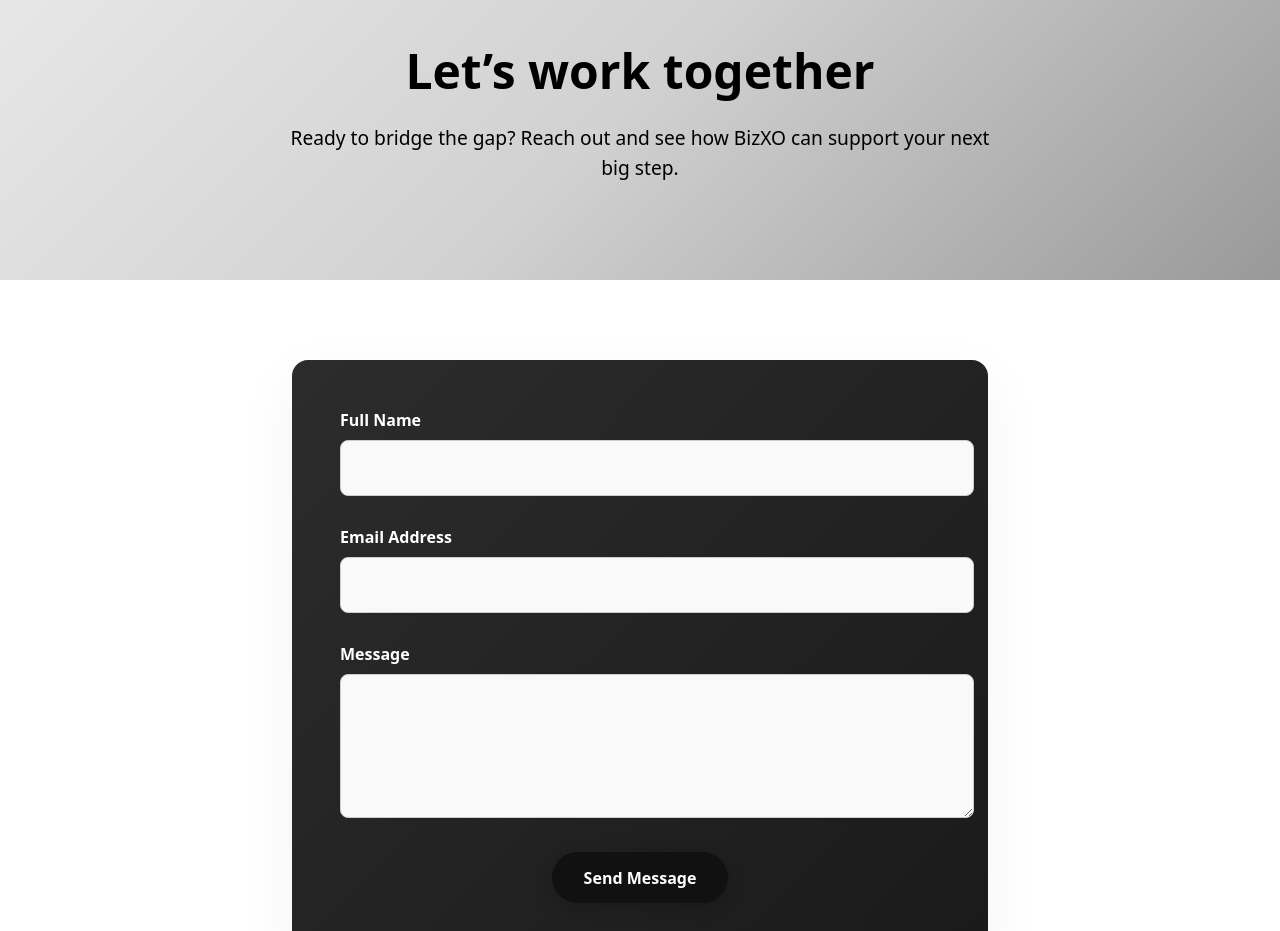
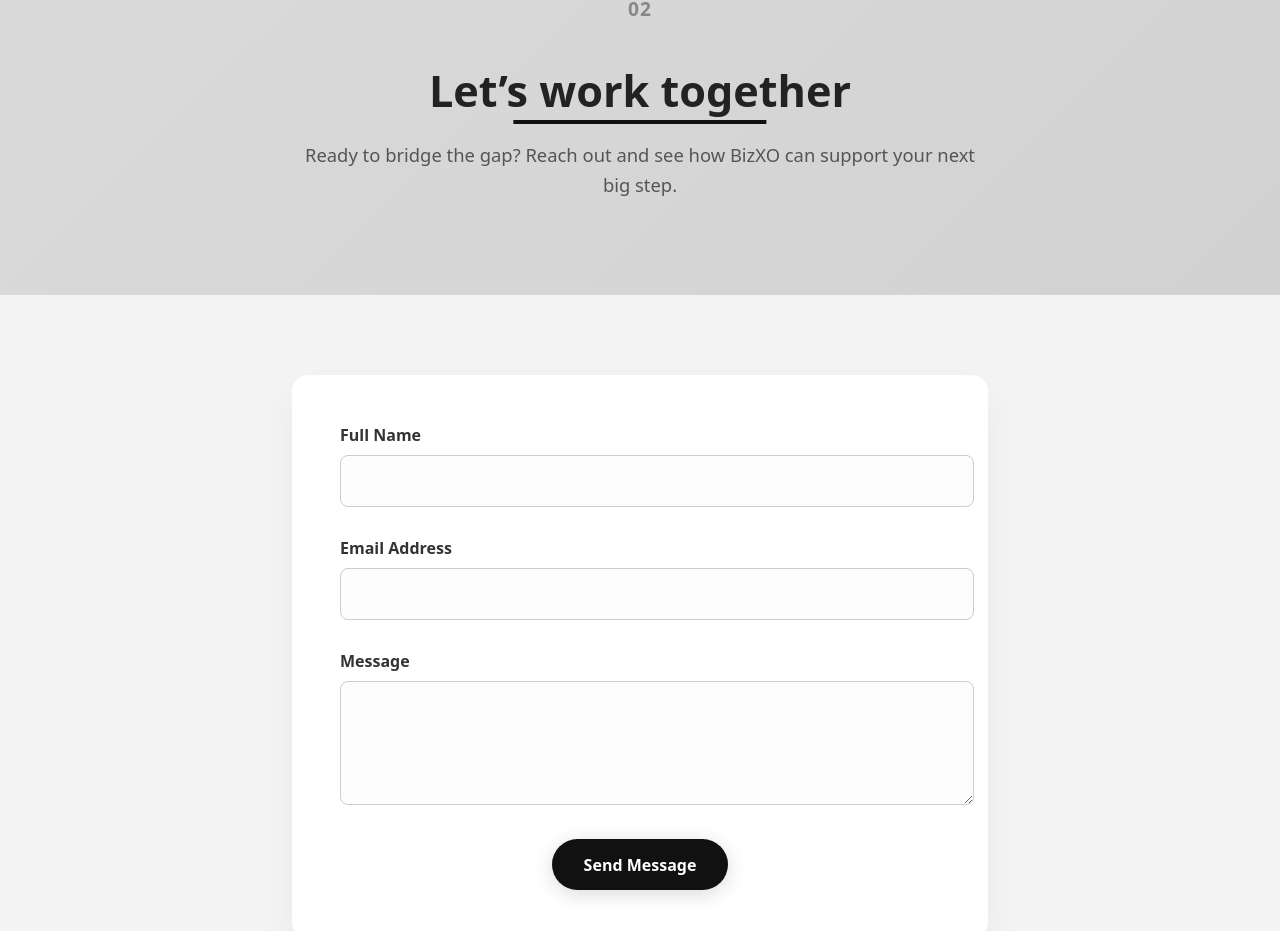
Before and after one commit to EstherLynn-Nk/landing-bizxo-clean, a Vue app: page / in a window 1280 px wide. Shown: the part 1876-2807 px from the top of the page. Built offline with nearby package versions, Linux system fonts and the light colour scheme.

Commit message:
Style contact

```diff
--- a/src/components/ContactSection.vue
+++ b/src/components/ContactSection.vue
@@ -1,4 +1,4 @@
-<template>
+<!-- <template>
   <section class="contact-intro">
     <h2 class="contact-title">Let’s work together</h2>
     <p class="contact-subtitle">
@@ -99,7 +99,7 @@ export default {
 /* FORMULAIRE */
 .contact-form-section {
   padding: 5rem 2rem;
-  background-color: linear-gradient(135deg,#d8d8d8,#ccc,#0a0a0a);
+  background-color: linear-gradient(135deg,#d8d8d8,#3d3a3a,#0a0a0a);
   display: flex;
   justify-content: center;
 }
@@ -107,7 +107,7 @@ export default {
 .contact-form {
   width: 100%;
   max-width: 600px;
-  background: linear-gradient(135deg, #2c2c2c, #1a1a1a);
+  background: linear-gradient(90deg,#555252);
   padding: 3rem;
   border-radius: 16px;
   box-shadow: 0 20px 60px rgba(0, 0, 0, 0.05);
@@ -164,4 +164,197 @@ textarea:focus {
   transform: scale(1.05);
   background-color: #000;
 }
+</style> -->
+<template>
+  <section class="contact-intro">
+    <div class="section-number">02</div>
+    <h2 class="contact-title">
+      <span class="underline">Let’s work together</span>
+    </h2>
+    <p class="contact-subtitle">
+      Ready to bridge the gap? Reach out and see how BizXO can support your next big step.
+    </p>
+  </section>
+
+  <section class="contact-form-section">
+    <form class="contact-form" @submit.prevent="submitForm">
+      <div class="form-group">
+        <label for="name">Full Name</label>
+        <input id="name" v-model="form.name" type="text" required />
+      </div>
+      <div class="form-group">
+        <label for="email">Email Address</label>
+        <input id="email" v-model="form.email" type="email" required />
+      </div>
+      <div class="form-group">
+        <label for="message">Message</label>
+        <textarea id="message" v-model="form.message" rows="5" required></textarea>
+      </div>
+      <button type="submit" class="submit-button">Send Message</button>
+    </form>
+  </section>
+</template>
+
+<script>
+export default {
+  name: "Contact",
+  data() {
+    return {
+      form: {
+        name: "",
+        email: "",
+        message: ""
+      }
+    };
+  },
+  methods: {
+    submitForm() {
+      console.log("Form submitted:", this.form);
+      alert("Message sent! We'll be in touch soon.");
+      this.form.name = "";
+      this.form.email = "";
+      this.form.message = "";
+    }
+  }
+};
+</script>
+
+<style scoped>
+/* TITRE & NUMÉRO */
+.section-number {
+  font-size: 1.2rem;
+  font-weight: 600;
+  color: #888;
+  margin-bottom: 0.5rem;
+  text-transform: uppercase;
+  letter-spacing: 1px;
+}
+
+.contact-intro {
+  background: linear-gradient(135deg, #f2f2f2, #dddddd, #cfcfcf);
+  background-size: 300% 300%;
+  animation: gradientScroll 12s ease infinite;
+  padding: 6rem 2rem;
+  text-align: center;
+}
+
+@keyframes gradientScroll {
+  0% { background-position: 0% 50%; }
+  50% { background-position: 100% 50%; }
+  100% { background-position: 0% 50%; }
+}
+
+.contact-title {
+  font-size: 2.7rem;
+  font-weight: bold;
+  margin-bottom: 1rem;
+  color: #222;
+}
+
+.underline {
+  position: relative;
+  display: inline-block;
+}
+
+.underline::after {
+  content: '';
+  position: absolute;
+  bottom: 0;
+  left: 50%;
+  width: 60%;
+  height: 3px;
+  background: #111;
+  transform: scaleX(0);
+  transform-origin: center;
+  animation: underlineGrow 1s ease forwards;
+  animation-delay: 0.3s;
+  padding-bottom: 1px;
+}
+
+@keyframes underlineGrow {
+  to {
+    transform: translateX(-50%)scaleX(1);
+  }
+}
+
+.contact-subtitle {
+  font-size: 1.15rem;
+  max-width: 700px;
+  margin: 0 auto;
+  line-height: 1.6;
+  color: #555;
+  opacity: 0;
+  animation: fadeUp 1s ease 0.5s forwards;
+}
+
+@keyframes fadeUp {
+  from { opacity: 0; transform: translateY(20px); }
+  to { opacity: 1; transform: translateY(0); }
+}
+
+/* FORMULAIRE */
+.contact-form-section {
+  padding: 5rem 2rem;
+  background-color: #f4f4f4;
+  display: flex;
+  justify-content: center;
+}
+
+.contact-form {
+  width: 100%;
+  max-width: 600px;
+  background: #ffffff;
+  padding: 3rem;
+  border-radius: 16px;
+  box-shadow: 0 15px 40px rgba(0, 0, 0, 0.05);
+  transition: all 0.3s ease;
+}
+
+.form-group {
+  margin-bottom: 1.8rem;
+  text-align: left;
+}
+
+label {
+  display: block;
+  margin-bottom: 0.5rem;
+  font-weight: 600;
+  color: #333;
+}
+
+input,
+textarea {
+  width: 100%;
+  padding: 1rem;
+  border: 1px solid #ccc;
+  border-radius: 8px;
+  font-size: 1rem;
+  background-color: #fdfdfd;
+  transition: border 0.3s ease, background-color 0.3s ease;
+}
+
+input:focus,
+textarea:focus {
+  outline: none;
+  border-color: #111;
+  background-color: #fff;
+}
+
+.submit-button {
+  background: #111;
+  color: white;
+  padding: 0.9rem 2rem;
+  border: none;
+  border-radius: 50px;
+  font-weight: 600;
+  font-size: 1rem;
+  cursor: pointer;
+  transition: transform 0.3s ease, background-color 0.3s ease;
+  box-shadow: 0 4px 20px rgba(0, 0, 0, 0.15);
+}
+
+.submit-button:hover {
+  transform: scale(1.05);
+  background-color: #000;
+}
 </style>
--- a/src/components/ServicesSection.vue
+++ b/src/components/ServicesSection.vue
@@ -123,7 +123,7 @@ export default {
   width: 80px;
   background: #aaa;
   margin: 0 auto 1.5rem;
-  animation: growLine 1s ease-out forwards;
+  animation: growLine 0.5s ease-out forwards;
 }
 
 @keyframes growLine {
```
